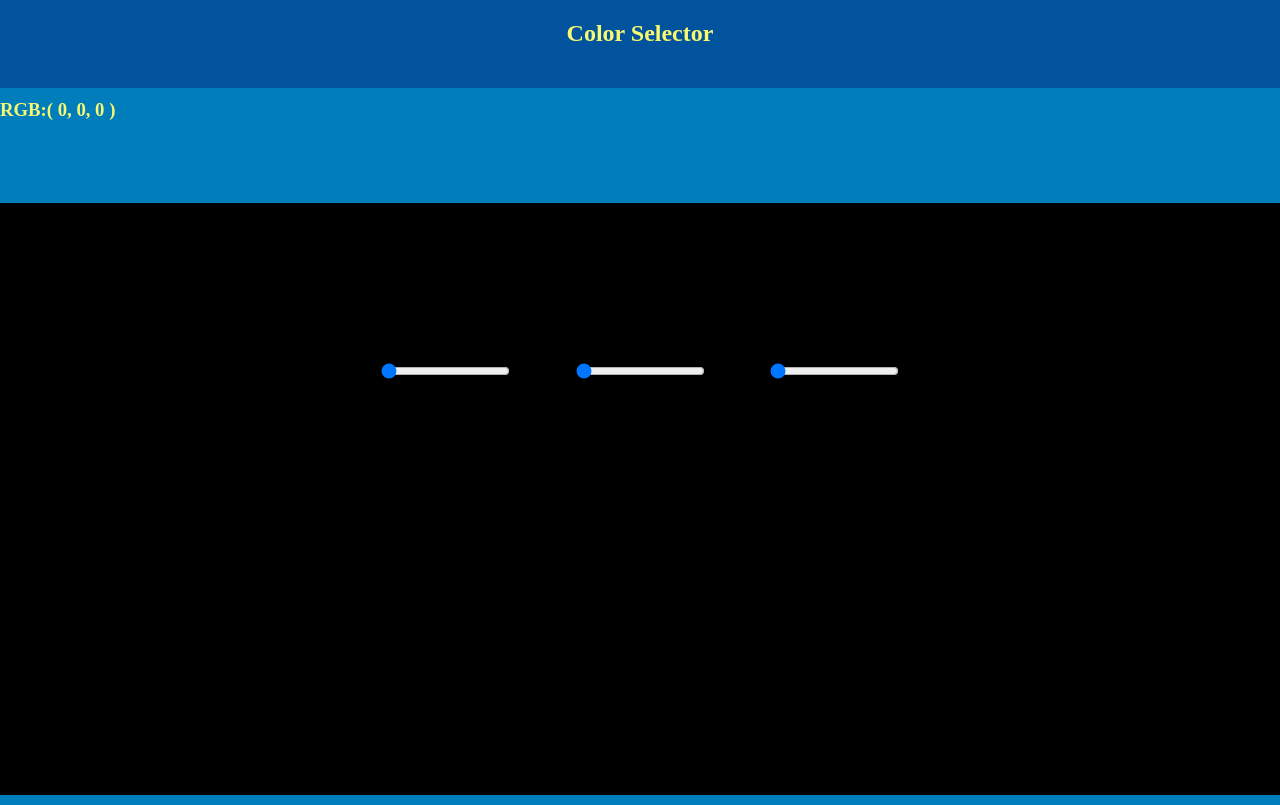
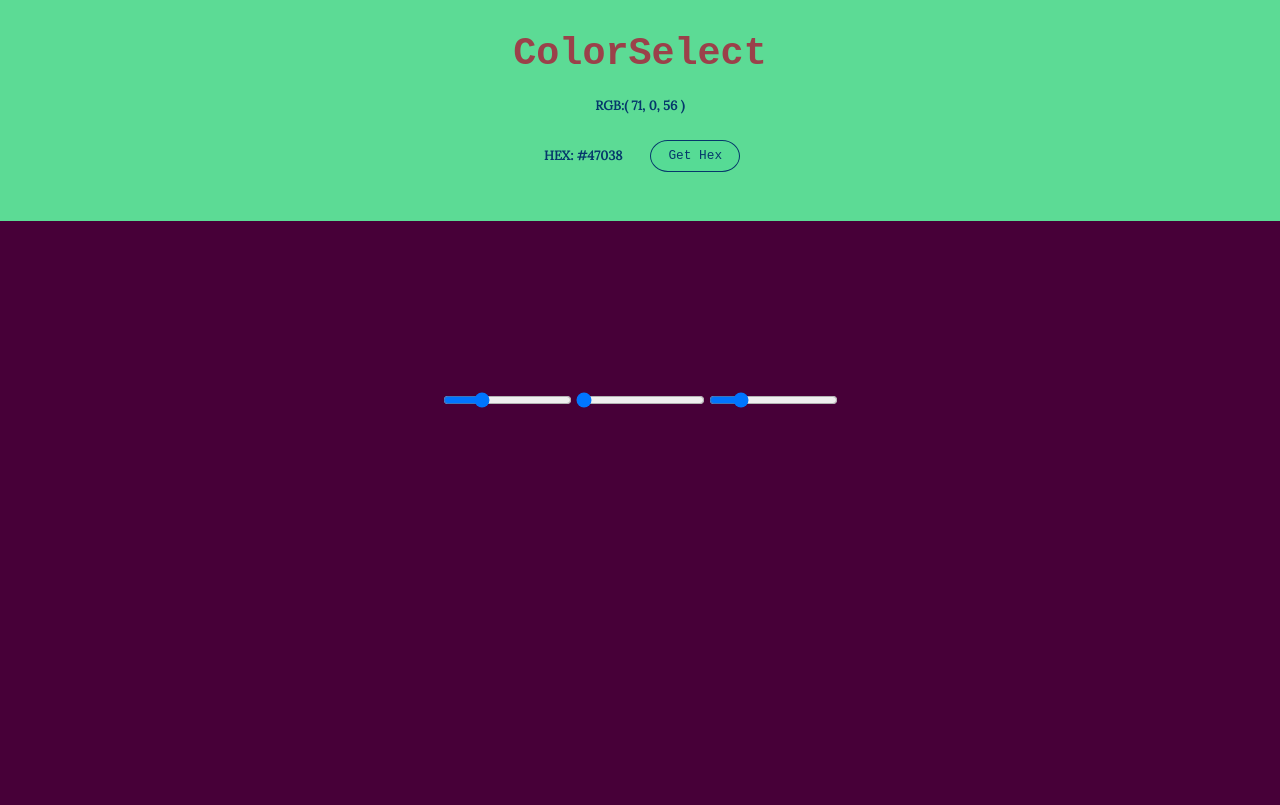
Before and after one commit to notarjunvijayan/colorselect, a Svelte app: page / in a window 1280 px wide. Built offline with nearby package versions, Linux system fonts and the light colour scheme.

Commit message:
HEX support

```diff
--- a/public/global.css
+++ b/public/global.css
@@ -1,8 +1,11 @@
+@import url('https://fonts.googleapis.com/css2?family=Lora:ital,wght@0,400;1,700&family=Montserrat:wght@500&display=swap');
 body{
 	width:100vw;
 	height:100vh;
 	margin:0;
 	display: block;
-	background-color: #007ebc;
-	color:#f9f871;
+	background-color: #5CDB95;
+	color:#05386B;
+	font-family: 'Lora', serif;
+	font-size: 3vw;
 }
--- a/src/header.svelte
+++ b/src/header.svelte
@@ -1,14 +1,20 @@
 <nav>
-    <h2>Color Selector</h2>
+    <h1>ColorSelect</h1>
 </nav>
 
 <style>
 nav{
     position: absolute;
-    height:11vh;
+    height:12vh;
     text-align:center;
     width:100vw;
     padding:0%;
-    background-color: #00539c;
+    background-color: #5CDB95;
+}
+h1{
+    color: #9B414A;
+    margin-top: 4vh;
+    font-family: monospace;
+    font-size: 3vw;
 }
 </style>
--- a/src/sliders.svelte
+++ b/src/sliders.svelte
@@ -1,7 +1,25 @@
 <script>
-let red = 0;
-let blue = 0;
+let red = 71;
 let green = 0;
+let blue = 56;
+
+let hex = '';
+
+function chex(num)
+{
+  if (num < 0)
+  {
+    num = 0xFFFFFFFF + num + 1;
+  }
+
+  return num.toString(16).toUpperCase();
+}
+
+function convert(r,g,b){
+    hex = chex(r) + chex(g) + chex(b);
+}
+convert(red,green,blue)
+
 
 let rootElement;
 
@@ -10,23 +28,31 @@ $: rootElement && rootElement.style.setProperty('--container-background', `rgb($
 
 <div class="info">
     <h3>RGB:( {red}, {green}, {blue} )</h3>
+    <div class="hex">
+        <h3>HEX: #{hex}</h3>
+        <button class="button" type="button" on:click={convert(red,green,blue)}>Get Hex</button>
+    </div>
 </div>
 <div class="slider-box" bind:this={rootElement}>
     <div class="sliders">
-        <div class="red slider">
-                <input type="range" min="0" max="255" bind:value={red}>
+        <div class="slider">
+                <input class="slide red" type="range" min="0" max="255" bind:value={red}>
         </div>
-        <div class="blue slider">
-                <input type="range" min="0" max="255" bind:value={blue}>
+        <div class="slider">
+                <input class="slide green" type="range" min="0" max="255" bind:value={green}>
         </div>
-        <div class="green slider">
-            <input type="range" min="0" max="255" bind:value={green}>
+        <div class="slider">
+            <input class="slide blue" type="range" min="0" max="255" bind:value={blue}>
         </div>
     </div>
 </div>
 
 
 <style>
+    h3{
+        font-size: 1vw;
+        padding:0.5vh;
+    }
     :root {
     --container-background: inherit;
     }
@@ -34,9 +60,10 @@ $: rootElement && rootElement.style.setProperty('--container-background', `rgb($
         height:13vh;
     }
     .slider-box{
-        height:74vh;
+        height:73vh;
         width:100vw;
         background-color: var(--container-background);
+        margin-top:3vh;
     }
     .sliders{
         display:flex;
@@ -46,6 +73,30 @@ $: rootElement && rootElement.style.setProperty('--container-background', `rgb($
         display:flex;
     }
     .slider{
-        margin:3%;
+        margin-top:2%;
+    }
+    .info{
+        text-align: center;
+    }
+    .hex{
+        display: flex;
+        justify-content: center;
+        align-items: center;
+    }
+    .button{
+        margin-left: 3vh;
+        width:7vw;
+        height:4vh;
+        border-radius: 20%/50%;
+        border:1px solid #05386b;
+        background-color: #56db95;
+        color: #05386b;
+        font-family: monospace;
+        font-size: 1vw;
+    }
+    .button:hover{
+        background-color: #9B414A;
+        color:#56db95;
+        cursor: pointer;
     }
 </style>
```
